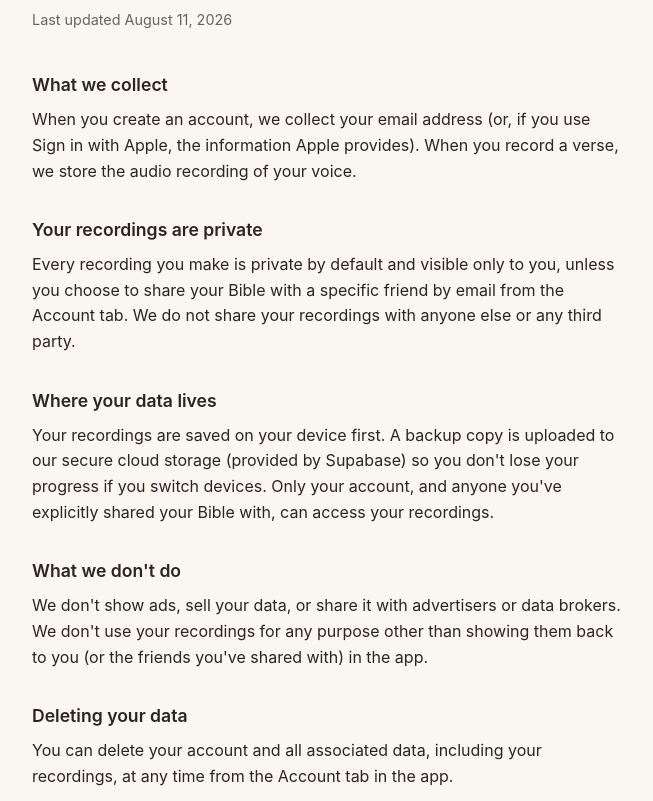
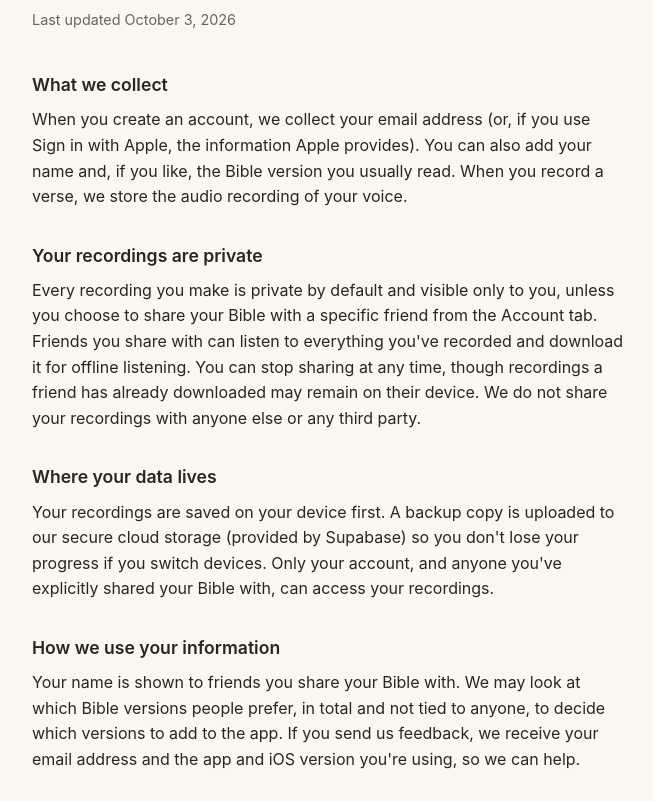
Before and after one commit to ryankhershberger/bibleoutloud-site, a plain HTML site: page index.html in a window 1280 px wide. Shown: the part 95-896 px from the top of the page, without its empty margins (312-965 px from the left). Drawn offline with Linux system fonts and the light colour scheme.

Commit message:
Update privacy policy: sharing, profile, feedback, deleting recordings
Co-Authored-By: Claude Opus 5.5 <noreply@anthropic.com>

```diff
--- a/index.html
+++ b/index.html
@@ -52,22 +52,25 @@
 <body>
   <div class="wrap">
     <h1>Privacy Policy</h1>
-    <p class="updated">Last updated August 11, 2026</p>
+    <p class="updated">Last updated October 3, 2026</p>
 
     <h2>What we collect</h2>
-    <p>When you create an account, we collect your email address (or, if you use Sign in with Apple, the information Apple provides). When you record a verse, we store the audio recording of your voice.</p>
+    <p>When you create an account, we collect your email address (or, if you use Sign in with Apple, the information Apple provides). You can also add your name and, if you like, the Bible version you usually read. When you record a verse, we store the audio recording of your voice.</p>
 
     <h2>Your recordings are private</h2>
-    <p>Every recording you make is private by default and visible only to you, unless you choose to share your Bible with a specific friend by email from the Account tab. We do not share your recordings with anyone else or any third party.</p>
+    <p>Every recording you make is private by default and visible only to you, unless you choose to share your Bible with a specific friend from the Account tab. Friends you share with can listen to everything you've recorded and download it for offline listening. You can stop sharing at any time, though recordings a friend has already downloaded may remain on their device. We do not share your recordings with anyone else or any third party.</p>
 
     <h2>Where your data lives</h2>
     <p>Your recordings are saved on your device first. A backup copy is uploaded to our secure cloud storage (provided by Supabase) so you don't lose your progress if you switch devices. Only your account, and anyone you've explicitly shared your Bible with, can access your recordings.</p>
 
+    <h2>How we use your information</h2>
+    <p>Your name is shown to friends you share your Bible with. We may look at which Bible versions people prefer, in total and not tied to anyone, to decide which versions to add to the app. If you send us feedback, we receive your email address and the app and iOS version you're using, so we can help.</p>
+
     <h2>What we don't do</h2>
-    <p>We don't show ads, sell your data, or share it with advertisers or data brokers. We don't use your recordings for any purpose other than showing them back to you (or the friends you've shared with) in the app.</p>
+    <p>We don't show ads, sell your data, or share it with advertisers or data brokers. We don't use your recordings for any purpose other than playing them back to you and the friends you've shared with.</p>
 
     <h2>Deleting your data</h2>
-    <p>You can delete your account and all associated data, including your recordings, at any time from the Account tab in the app.</p>
+    <p>You can delete individual recordings at any time, or delete your account and all associated data, including your recordings, from the Account tab in the app.</p>
 
     <h2>Contact us</h2>
     <p>Questions about this policy? Email <a href="mailto:hershapplications@gmail.com">hershapplications@gmail.com</a>.</p>
```
